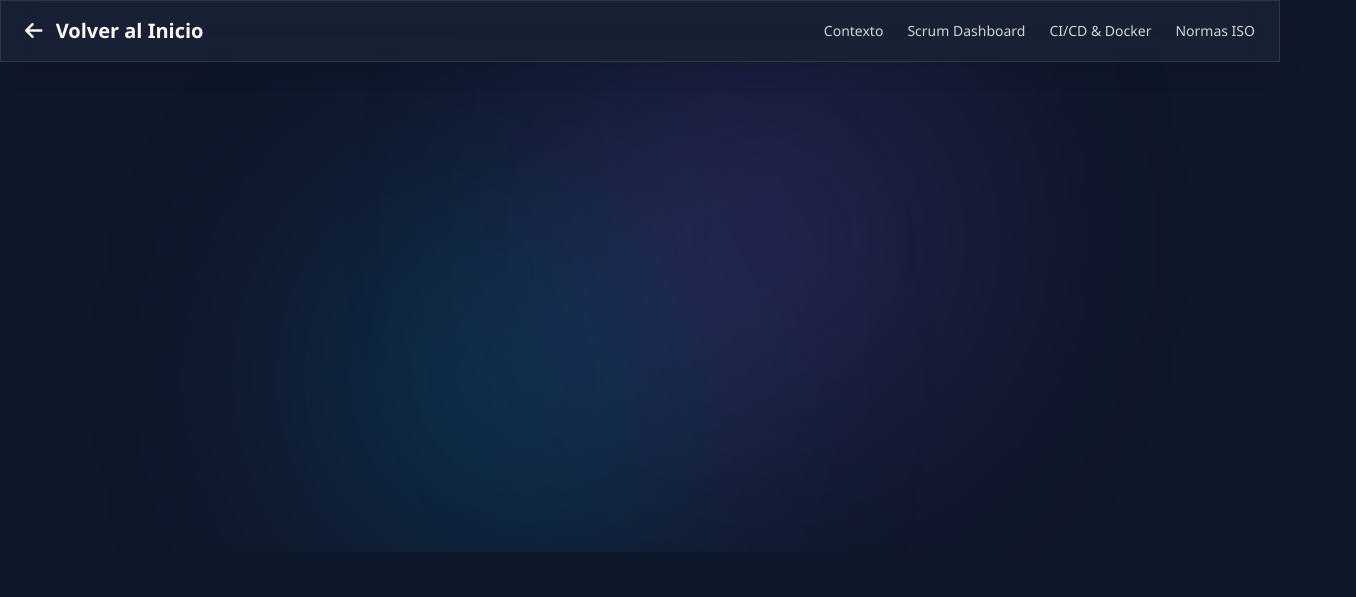
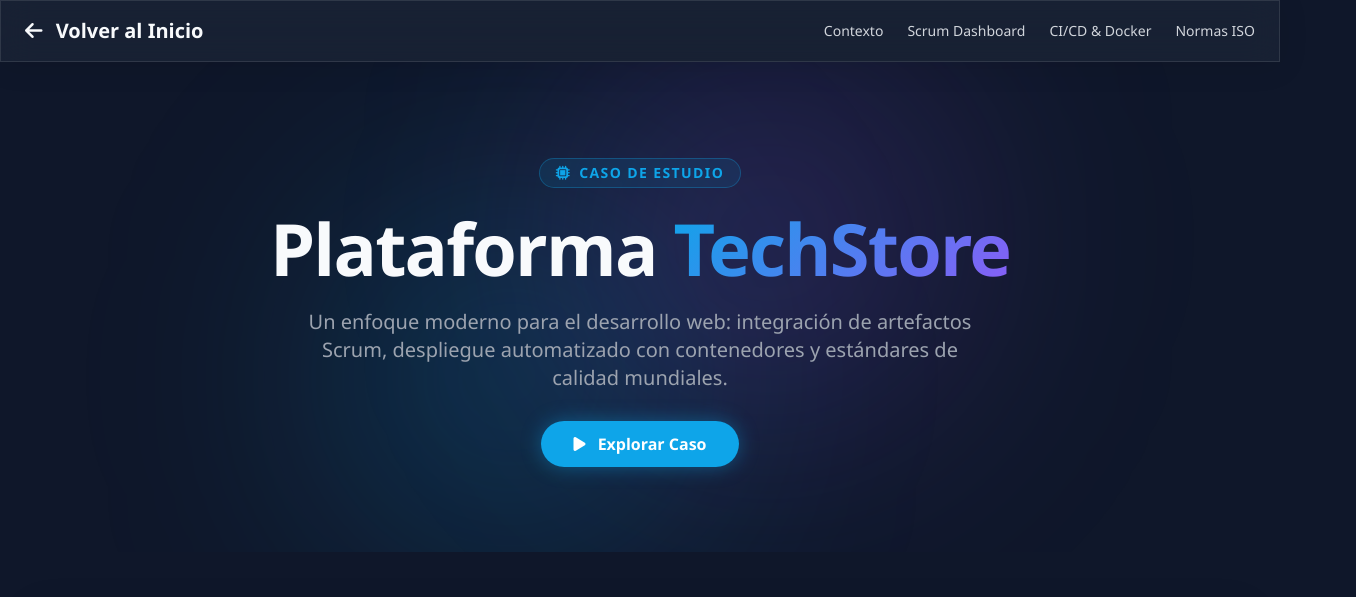
Before and after one commit to manuelleigh/SIE, a plain HTML site: page semana5/index.html in a window 1280 px wide. Shown: the top 597 px of the page, 1356 px wide, since content can reach past the window. Drawn offline with nearby package versions, Linux system fonts and the light colour scheme.

Commit message:
fix: add missing AOS script to fix blank page

```diff
--- a/semana5/index.html
+++ b/semana5/index.html
@@ -382,6 +382,7 @@
     </footer>
 
     <!-- Initialize Scripts -->
+    <script src="https://unpkg.com/aos@2.3.1/dist/aos.js"></script>
     <script>
         // 1. Initialize Animations On Scroll (AOS)
         AOS.init({
```
